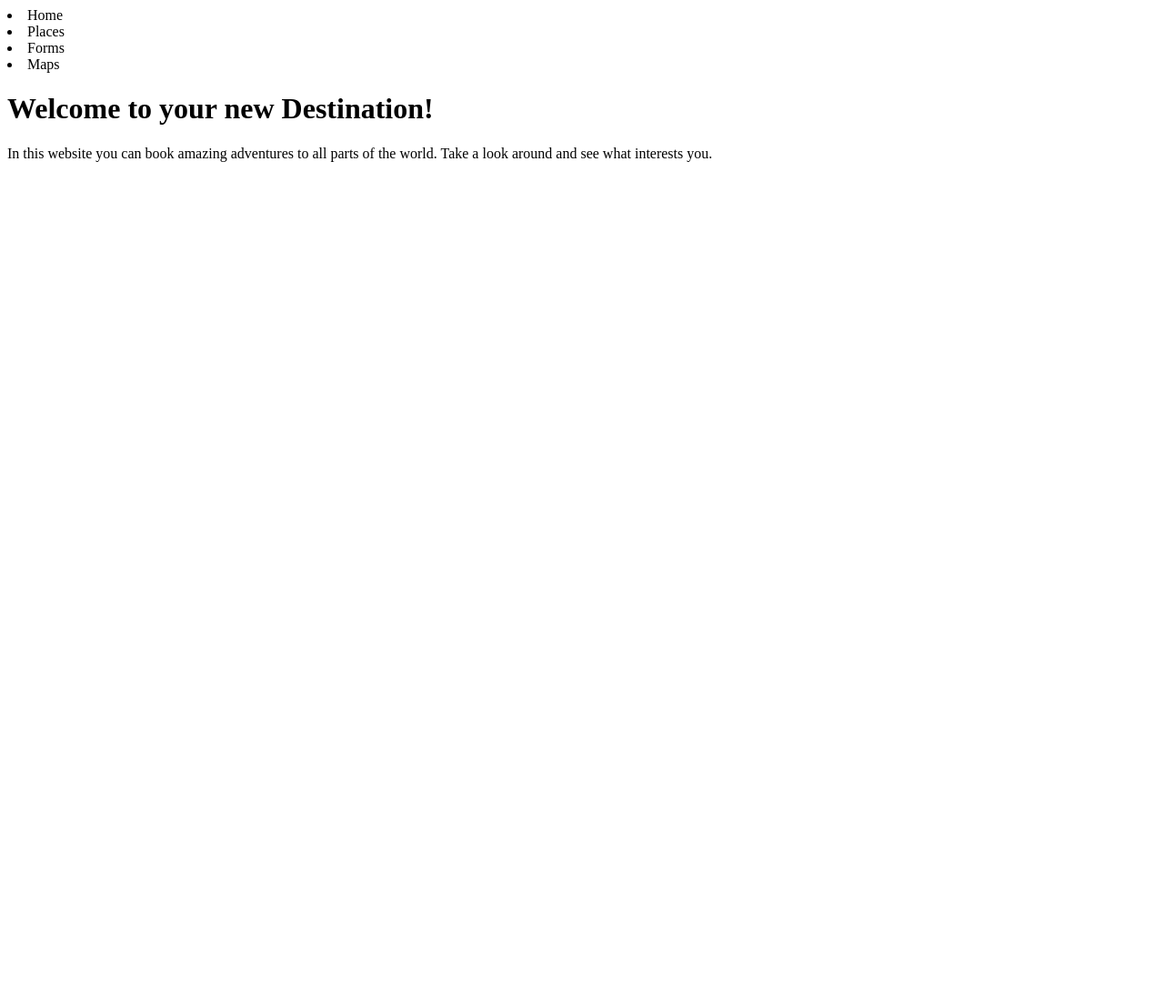
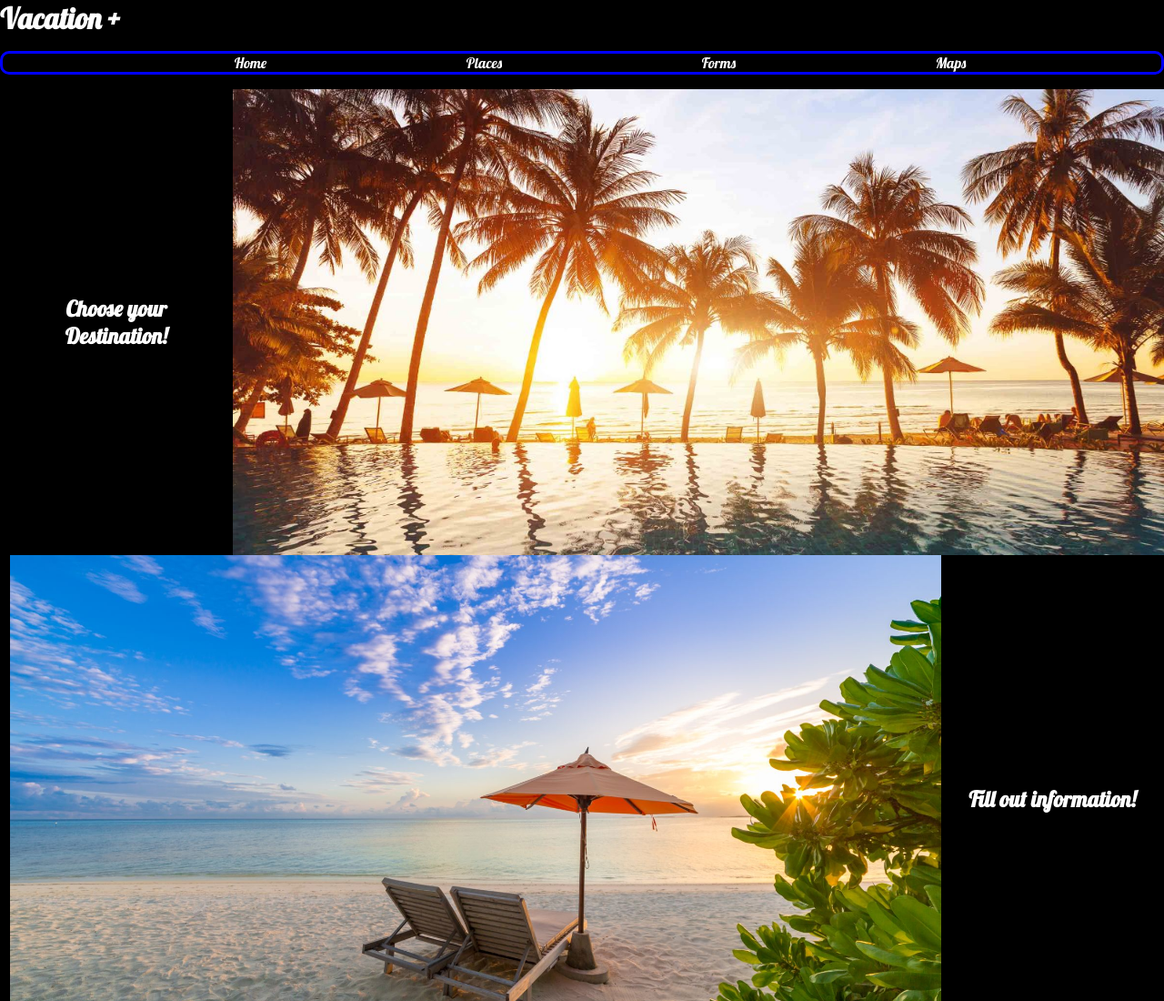
Before and after one commit to SteamyWolf/Vacation-Website, a plain HTML site: page index.html in a window 1280 px wide. Shown: the top 1100 px of the page at 91% size. Before the commit the page ends 800 px from the top, so only its background shows below. Drawn offline with Linux system fonts and the light colour scheme.

Commit message:
Images Added and color scheme in place for home page.

```diff
--- a/index.html
+++ b/index.html
@@ -1,23 +1,46 @@
 <!DOCTYPE html>
 <html lang="en">
 <head>
+    <link rel="stylesheet" href="main.css">
     <meta charset="UTF-8">
     <meta name="viewport" content="width=device-width, initial-scale=1.0">
     <meta http-equiv="X-UA-Compatible" content="ie=edge">
+    <link href="https://fonts.googleapis.com/css?family=Lobster" rel="stylesheet">
     <title>Home Page</title>
 </head>
-<header>
+
+<body>
+    <header>
+                <h1>Vacation +</h1>
+    </header>
+
     <nav>
-        <li>Home</li>
-        <li>Places</li>
-        <li>Forms</li>
-        <li>Maps</li>
+        <ul>
+            <li>Home</li>
+            <li>Places</li>
+            <li>Forms</li>
+            <li>Maps</li>
+        </ul>
     </nav>
-</header>
-<body>
-    <h1>Welcome to your new Destination!</h1>
-    <p>In this website you can book amazing adventures to all parts of the world. Take a look around
-        and see what interests you.</p>
+
+    <div class="firstImage">
+        <h2>Choose your Destination!</h2>
+        <img src="images/best-ideas-1280x640.jpg" alt="sunset">
+    </div>
+    <div class="secondImage">
+        <img src="/images/105562621-1541696972779gettyimages-686525960.1910x1000.jpg" alt="beach">
+        <h2>Fill out information!</h2>
+    </div>
+    <div class="thirdImage">
+        <h2>Check your Itinerary!</h2>
+        <img src="images/GetImage.jpg" alt="cruise">
+    </div>
+
 
 </body>
+
+<footer>
+    &copy; Wyatt Allan
+</footer>
+
 </html>
--- a/main.css
+++ b/main.css
@@ -0,0 +1,92 @@
+body, p, h1, h2, h3, h4, h5 {
+    padding: 0;
+    margin: 0;
+    font-family: 'Lobster', cursive;
+}
+
+header {
+
+}
+
+nav ul {
+    display: flex;
+    flex-direction: row;
+    justify-content: space-evenly;
+    align-content: flex-end;
+    border: solid blue 3px;
+    border-radius: 10px;
+}
+
+nav ul li {
+    list-style-type: none;
+    padding: 0px 5px;
+
+}
+
+body {
+    background-color: black;
+    color: white;
+}
+/* ------------First Image----------- */
+.firstImage {
+    display: flex;
+    flex-direction: row;
+    justify-content: space-evenly;
+    align-items: center;
+}
+
+.firstImage img {
+    max-width: 80vw;
+    max-height: 80vh;
+}
+
+.firstImage h2 {
+    padding: 20px;
+    text-align: center;
+}
+
+/* ------------Second Image----------- */
+
+.secondImage {
+    display: flex;
+    flex-direction: row;
+    justify-content: space-evenly;
+    align-items: center;
+}
+
+.secondImage img {
+    max-width: 80vw;
+    max-height: 80vh;
+}
+
+.secondImage h2 {
+    padding: 20px;
+    text-align: center;
+}
+
+/* ------------Third Image----------- */
+
+.thirdImage {
+    display: flex;
+    flex-direction: row;
+    justify-content: space-evenly;
+    align-items: center;
+}
+
+.thirdImage img {
+    max-width: 80vw;
+    max-height: 80vh;
+}
+
+.thirdImage h2 {
+    padding: 20px;
+    text-align: center;
+}
+
+/* ------------Footer----------- */
+
+
+footer {
+    text-align: center;
+    padding: 30px;
+}
```
Also changed, not shown: images/105562621-1541696972779gettyimages-686525960.1910x1000.jpg (added), images/GetImage.jpg (added), images/best-ideas-1280x640.jpg (added), 1 other file.
